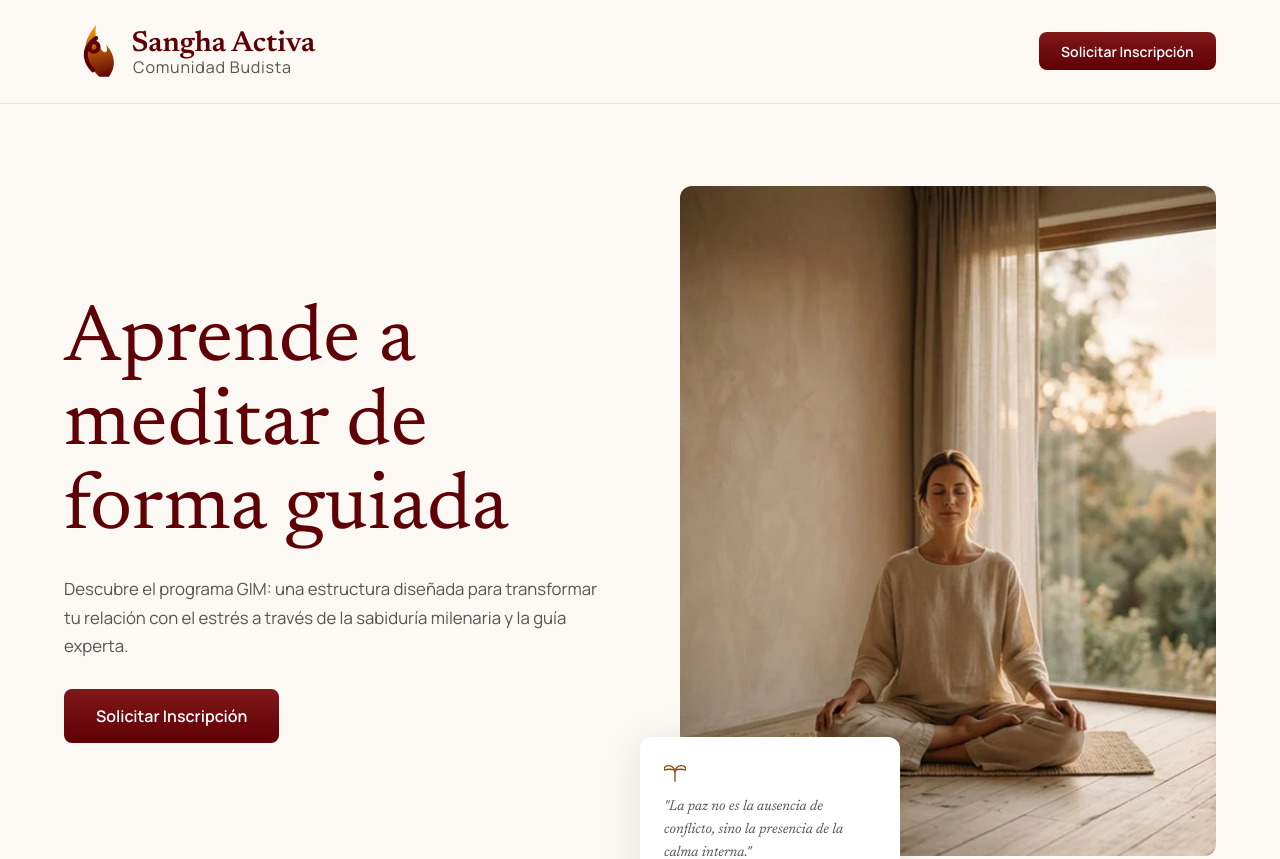
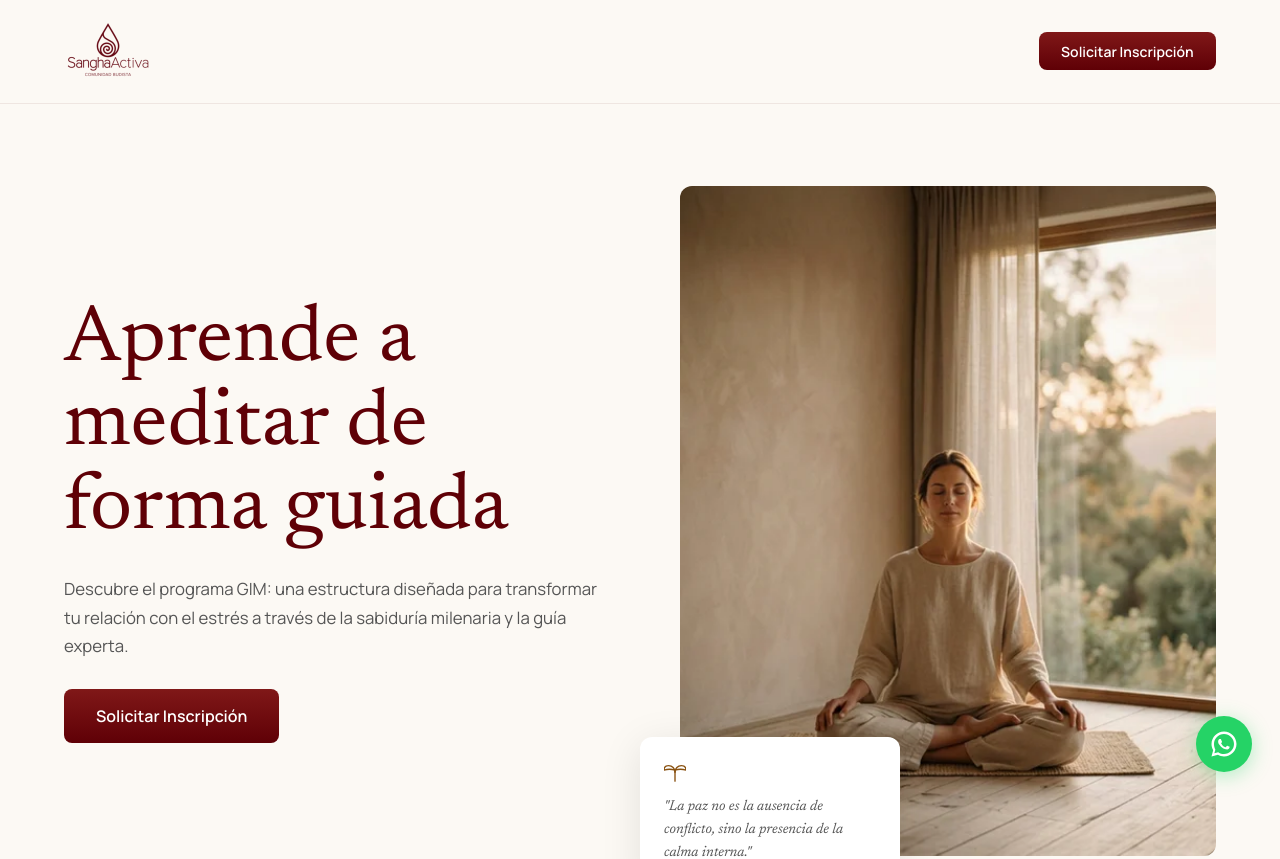
Before and after one commit to javiviph/sangha, a React (Vite) app: page / in a window 1280 px wide. Shown: the top 859 px of the page. Built offline with nearby package versions, Linux system fonts and the light colour scheme.

Commit message:
feat: add WhatsApp floating button and restore original navbar logo

```diff
--- a/src/App.jsx
+++ b/src/App.jsx
@@ -14,6 +14,7 @@ import FAQ from './components/FAQ'
 import FinalClose from './components/FinalClose'
 import Testimonials from './components/Testimonials'
 import Locations from './components/Locations'
+import WhatsAppButton from './components/WhatsAppButton'
 
 function App() {
   return (
@@ -36,6 +37,7 @@ function App() {
         <FAQ />
         <FinalClose />
       </main>
+      <WhatsAppButton />
     </>
   )
 }
--- a/src/components/Navbar.jsx
+++ b/src/components/Navbar.jsx
@@ -2,29 +2,18 @@ import React from 'react';
 import '../index.css';
 
 /*
-  Inlined SVG Logo for zero-overhead load (Fastest LCP).
-  Directly uses the brand colors to avoid expensive CSS filters.
+  CSS filter strategy for the white-on-transparent logo PNG:
+  ─────────────────────────────────────────────────────────
+  The logo is white. On the light cream navbar background it would be invisible.
+  We use CSS `filter` chains to colorize it without touching the file:
+
+  • logoFilterRed  → white → brand dark red  (#5f0006)
+    brightness(0) zeroes out all channels first (makes it black),
+    then we layer invert/sepia/saturate/hue-rotate to reach the target hue.
 */
-const LogoSVG = ({ className, style }) => (
-  <svg
-    className={className}
-    style={style}
-    xmlns="http://www.w3.org/2000/svg"
-    viewBox="0 0 220 56"
-    fill="none"
-  >
-    <path d="M22 44 C22 44 10 34 14 22 C16 16 20 12 20 12 C20 12 18 22 24 28 C26 30 28 28 26 24 C30 28 34 36 28 44 Z" fill="url(#flame-nav)" />
-    <path d="M18 40 C14 36 12 30 15 25 C16 23 18 22 20 23 C22 24 22 27 20 28 C18 29 16 28 16 26 C16 23 18 21 20 20" stroke="#5f0006" strokeWidth="2.5" strokeLinecap="round" fill="none"/>
-    <text x="42" y="28" fontFamily="var(--font-serif)" fontSize="18" fontWeight="700" fill="#5f0006">Sangha Activa</text>
-    <text x="43" y="42" fontFamily="var(--font-sans)" fontSize="10" fill="#555555" letterSpacing="0.5">Comunidad Budista</text>
-    <defs>
-      <linearGradient id="flame-nav" x1="20" y1="12" x2="28" y2="44" gradientUnits="userSpaceOnUse">
-        <stop offset="0%" stopColor="#F59E0B"/>
-        <stop offset="100%" stopColor="#5f0006"/>
-      </linearGradient>
-    </defs>
-  </svg>
-);
+
+const logoFilterRed =
+  'brightness(0) saturate(100%) invert(7%) sepia(95%) saturate(4000%) hue-rotate(345deg) brightness(0.85)';
 
 export default function Navbar() {
   return (
@@ -42,9 +31,14 @@ export default function Navbar() {
     }}>
       <div className="container" style={{ display: 'flex', alignItems: 'center', justifyContent: 'space-between' }}>
 
-        {/* Logo inlined for 0ms LCP paint time */}
+        {/* Logo: white PNG + CSS color filter → brand red on light bg */}
         <a href="#" style={{ display: 'flex', alignItems: 'center', textDecoration: 'none' }}>
-           <LogoSVG className="navbar-logo" />
+          <img
+            src="/images/logo-sangha.webp"
+            alt="Sangha Activa"
+            className="navbar-logo"
+            style={{ filter: logoFilterRed }}
+          />
         </a>
 
         <a
--- /dev/null
+++ b/src/components/WhatsAppButton.jsx
@@ -0,0 +1,81 @@
+import React, { useState } from 'react';
+
+const WA_URL =
+  'https://api.whatsapp.com/send?phone=34659049395&text=%C2%A1Hola!%20Nuestro%20horario%20de%20atenci%C3%B3n%20por%20Whatsapp%20es%20de%20martes%20a%20viernes%20de%209%3A30h%20a%2013%3A30h%20y%20de%2016h%20a%2019h.%20S%C3%A1bados%20de%2010%3A30h%20a%2013%3A30h%20y%2016h%20a%2018h.%20Domingo%20de%2010%3A30%20a%2013%3A30h.%20';
+
+export default function WhatsAppButton() {
+  const [hovered, setHovered] = useState(false);
+
+  return (
+    <a
+      href={WA_URL}
+      target="_blank"
+      rel="noopener noreferrer"
+      aria-label="Chatea con nosotros por WhatsApp"
+      onMouseEnter={() => setHovered(true)}
+      onMouseLeave={() => setHovered(false)}
+      style={{
+        position: 'fixed',
+        bottom: '1.75rem',
+        right: '1.75rem',
+        zIndex: 1000,
+        display: 'flex',
+        alignItems: 'center',
+        gap: '0.6rem',
+        textDecoration: 'none',
+        transition: 'transform 0.25s ease, box-shadow 0.25s ease',
+        transform: hovered ? 'translateY(-4px) scale(1.05)' : 'translateY(0) scale(1)',
+      }}
+    >
+      {/* Tooltip label */}
+      <span
+        style={{
+          backgroundColor: '#fff',
+          color: '#111',
+          fontSize: '0.8rem',
+          fontWeight: 600,
+          fontFamily: 'var(--font-sans)',
+          padding: '0.4rem 0.75rem',
+          borderRadius: '999px',
+          boxShadow: '0 4px 16px rgba(0,0,0,0.12)',
+          whiteSpace: 'nowrap',
+          opacity: hovered ? 1 : 0,
+          transform: hovered ? 'translateX(0)' : 'translateX(8px)',
+          transition: 'opacity 0.22s ease, transform 0.22s ease',
+          pointerEvents: 'none',
+        }}
+      >
+        ¿Hablamos?
+      </span>
+
+      {/* WhatsApp bubble */}
+      <span
+        style={{
+          width: '56px',
+          height: '56px',
+          borderRadius: '50%',
+          backgroundColor: '#25D366',
+          display: 'flex',
+          alignItems: 'center',
+          justifyContent: 'center',
+          boxShadow: hovered
+            ? '0 8px 32px rgba(37,211,102,0.5)'
+            : '0 4px 20px rgba(37,211,102,0.35)',
+          transition: 'box-shadow 0.25s ease',
+          flexShrink: 0,
+        }}
+      >
+        {/* Official WhatsApp SVG icon */}
+        <svg
+          xmlns="http://www.w3.org/2000/svg"
+          viewBox="0 0 48 48"
+          width="30"
+          height="30"
+          fill="#fff"
+        >
+          <path d="M24 4C13 4 4 13 4 24c0 3.6 1 7 2.7 10L4 44l10.3-2.7C17.1 43 20.5 44 24 44c11 0 20-9 20-20S35 4 24 4zm0 36c-3.1 0-6.1-.8-8.7-2.4l-.6-.4-6.1 1.6 1.6-5.9-.4-.6C8.8 30.1 8 27.1 8 24 8 15.2 15.2 8 24 8s16 7.2 16 16-7.2 16-16 16zm8.7-11.7c-.5-.2-2.8-1.4-3.2-1.5-.4-.2-.7-.2-1 .2-.3.4-1.2 1.5-1.5 1.9-.3.3-.6.4-1.1.1-.5-.2-2-.7-3.8-2.4-1.4-1.3-2.3-2.8-2.6-3.3-.3-.5 0-.7.2-1 .2-.2.5-.6.7-.8.2-.3.3-.5.4-.8.1-.3 0-.6-.1-.8-.1-.2-1-2.4-1.4-3.3-.4-.9-.8-.7-1-.7h-.9c-.3 0-.8.1-1.2.6-.4.5-1.6 1.5-1.6 3.7 0 2.2 1.6 4.3 1.8 4.6.2.3 3.1 4.8 7.6 6.7 1.1.5 1.9.7 2.6.9 1.1.3 2 .3 2.8.2.9-.1 2.8-1.1 3.2-2.2.4-1.1.4-2 .3-2.2-.1-.2-.4-.3-.9-.5z" />
+        </svg>
+      </span>
+    </a>
+  );
+}
```
